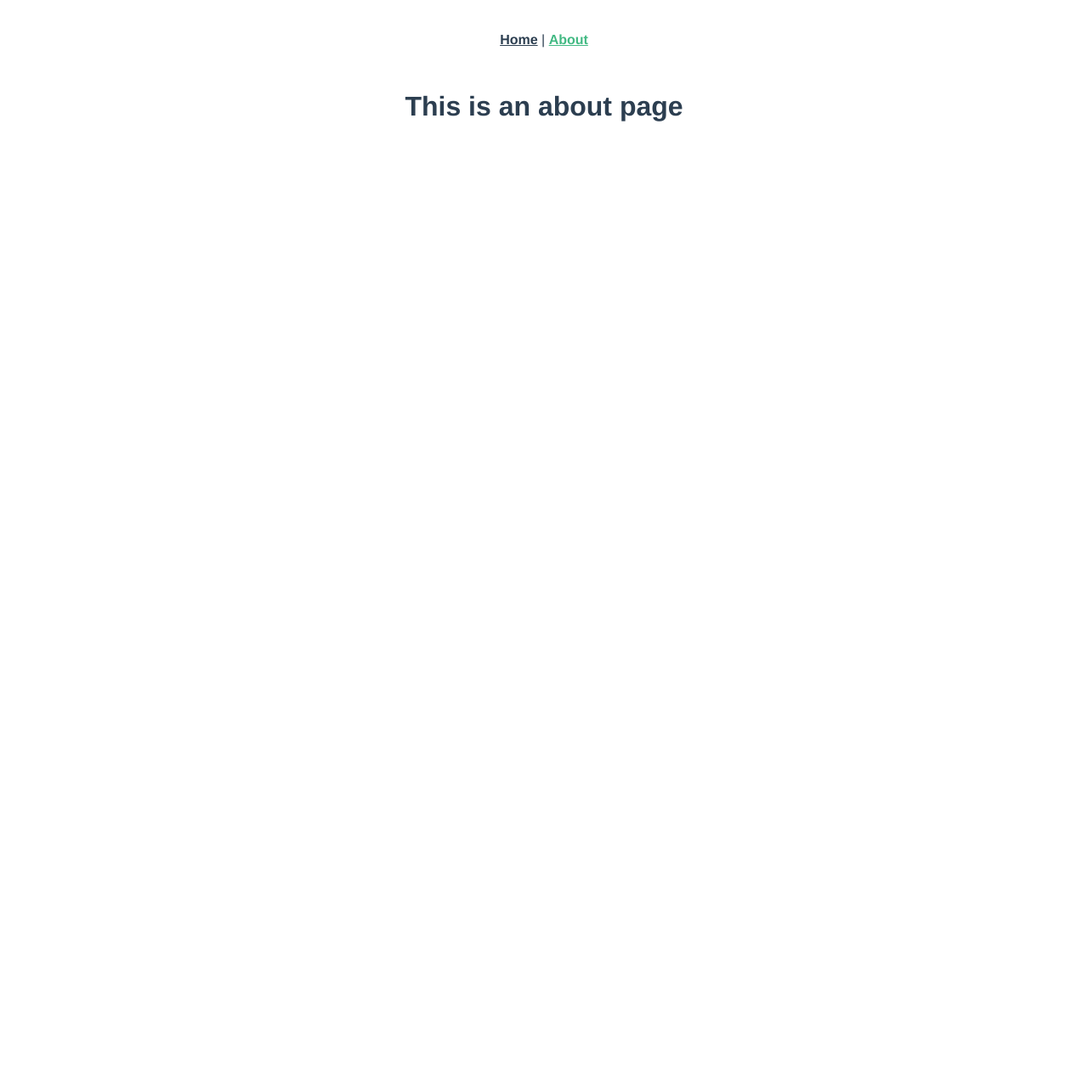
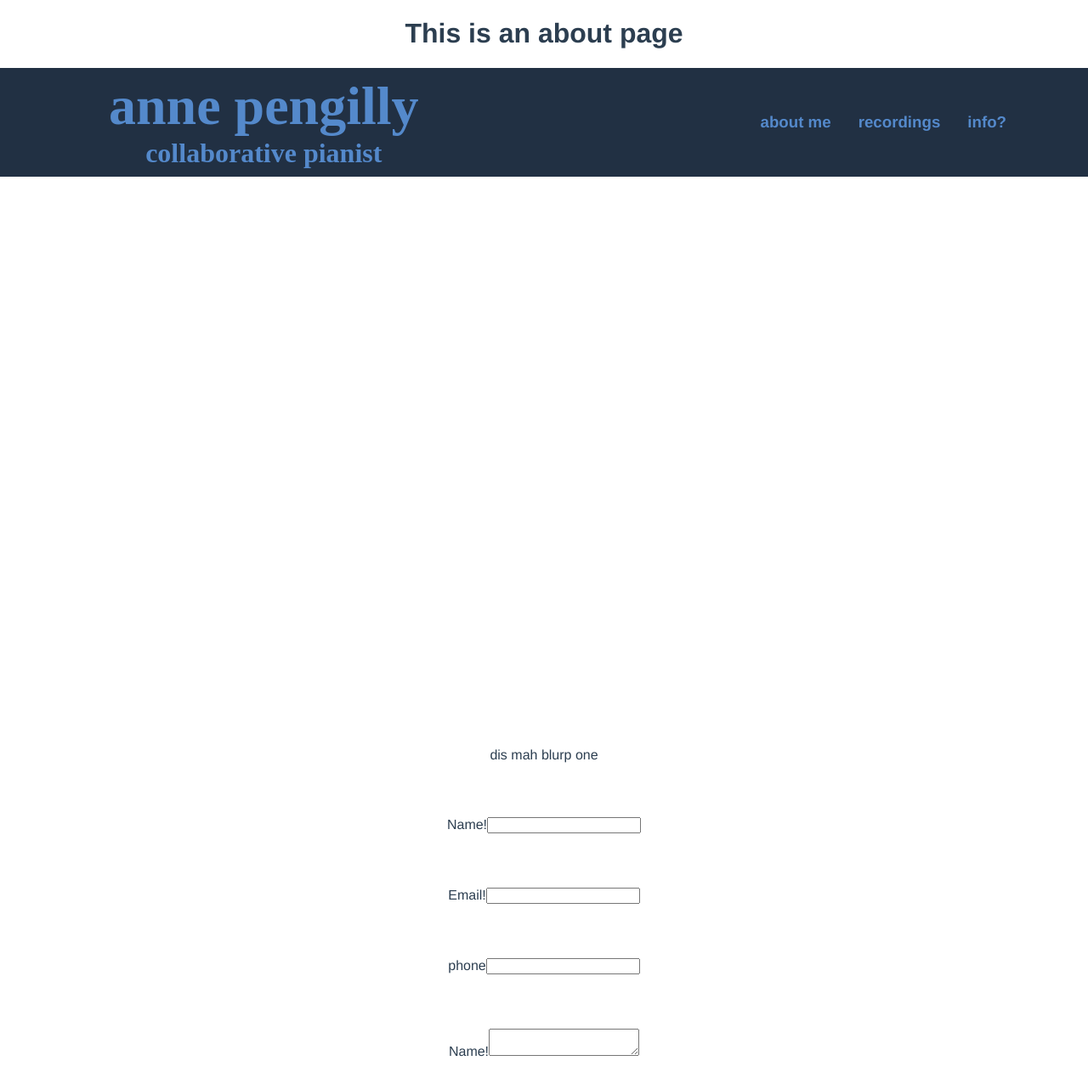
Before and after one commit to jbyer3/anne-portfolio, a Vue app: page /#/about in a window 1280 px wide. Shown: the top 1282 px of the page at 85% size. Before the commit the page ends 800 px from the top, so only its background shows below. Built offline with nearby package versions, Linux system fonts and the light colour scheme.

Commit message:
under construction

```diff
--- a/public/index.html
+++ b/public/index.html
@@ -6,6 +6,13 @@
     <meta name="viewport" content="width=device-width,initial-scale=1.0">
     <link rel="icon" href="<%= BASE_URL %>favicon.ico">
     <title>anne-portfolio-vue</title>
+    <style>
+      html, body {
+        padding: 0;
+        margin: 0;
+        box-sizing: border-box;
+      }
+    </style>
   </head>
   <body>
     <noscript>
--- a/src/App.vue
+++ b/src/App.vue
@@ -1,9 +1,9 @@
 <template>
   <div id="app">
-    <div id="nav">
-      <router-link to="/">Home</router-link> |
-      <router-link to="/about">About</router-link>
-    </div>
+    <!-- <div id="nav"> -->
+      <!-- <router-link to="/">Home</router-link> | -->
+      <!-- <router-link to="/about">About</router-link> -->
+    <!-- </div> -->
     <router-view/>
   </div>
 </template>
--- /dev/null
+++ b/src/components/Construction.vue
@@ -0,0 +1,16 @@
+<template>
+  <div>
+    <h1>Anne Pengilly</h1>
+    <h3>Collaborative Pianist</h3>
+    <h4>Site coming soon.</h4>
+  </div>
+</template>
+
+<style lang="scss" scoped>
+html, body {
+  padding: 0;
+  margin: 0;
+  box-sizing: border-box;
+  background: #dad8f3;
+}
+</style>
--- /dev/null
+++ b/src/components/Frontpage.vue
@@ -0,0 +1,163 @@
+<template>
+  <div>
+  <div class="nav">
+    <div class="nav-left">
+      <h1 id="hero-name">anne pengilly</h1>
+      <h4>collaborative pianist</h4>
+    </div>
+    <div class="nav-right">
+      <a href=""><h3>about me</h3></a>
+      <a href=""><h3>recordings</h3></a>
+      <a href=""><h3>info?</h3></a>
+    </div>
+  </div>
+  <div class="page">
+    <div class="photo-placeholder">
+    </div>
+
+    <div class="testimonials">
+      <div class="testimonial testimonial-one">
+        dis mah blurp one
+      </div>
+      <!-- <div class="testimonial testimonial-two">
+        dis mah blurp two
+      </div>
+      <div class="testimonial testimonial-three">
+        dis mah blurp three
+      </div>
+      <div class="testimonial testimonial-four">
+        dis mah blurp four
+      </div>
+      <div class="testimonial testimonial-five">
+        dis mah blurp five
+      </div>
+      <div class="testimonial testimonial-six">
+        dis mah blurp six
+      </div>
+      <div class="testimonial testimonial-seven">
+        dis mah blurp seven
+      </div>
+      <div class="testimonial testimonial-eight">
+        dis mah blurp eight
+      </div>
+      <div class="testimonial testimonial-nine">
+        dis mah blurp nine
+      </div> -->
+
+      <div class="call-to-action">
+        <form action="/">
+          <div class="form-item">
+            <label for="name">Name!</label>
+            <input type="text" name="name" id="name">
+          </div>
+          <div class="form-item">
+            <label for="email">Email!</label>
+            <input type="email" name="email" id="email">
+          </div>
+          <div class="form-item">
+            <label for="phone-number">phone</label>
+            <input type="text" name="phone-number" id="phone-number">
+          </div>
+          <div class="form-item">
+            <label for="cta-message">Name!</label>
+            <textarea type="text" name="cta-message" id="cta-message"></textarea>
+          </div>
+        </form>
+      </div>
+
+    </div>
+  </div>
+  </div>
+</template>
+
+<style lang="scss" scoped>
+html, body {
+  padding: 0;
+  margin: 0;
+  box-sizing: border-box;
+  font-family: 'Roboto', sans-serif;
+  background: #dad8f3;
+
+}
+
+a {
+  text-decoration: none;
+  color: rgb(84, 137, 203);
+
+}
+
+a:hover {
+  color: rgb(213, 85, 187)
+}
+
+.nav {
+  width: 100%;
+  height: 8rem;
+  background: rgb(33, 48, 67);
+  display: flex;
+  align-items: center;
+  justify-content: space-between;
+  color: rgb(84, 137, 203);
+  position: sticky;
+  top: 0;
+}
+
+#hero-name {
+  font-size: 4rem;
+  /* color: rgb(84, 137, 203); */
+}
+
+.nav-left * {
+  padding: 0;
+  margin: 0;
+}
+
+.nav .nav-left {
+  margin-top: 0;
+  margin-left: 8rem;
+  font-family: 'Lobster', cursive;
+  font-size: 2rem;
+}
+
+.nav .nav-right {
+  display: flex;
+  justify-content: flex-end;
+  margin-right: 4rem;
+}
+
+.nav-right * {
+  margin-right: 1rem;
+}
+
+.menu-dropdown {
+  display: flex;
+  justify-content: flex-end;
+  margin-right: 5rem;
+}
+
+.page {
+  display: flex;
+  flex-direction: column;
+  align-items: center;
+}
+
+.photo-placeholder {
+  height: 40rem;
+  width: 50rem;
+  background: white;
+}
+
+.testimonials *{
+  margin: 2rem;
+}
+
+.call-to-action form {
+  display: flex;
+  flex-direction: column;
+}
+
+.form-item * {
+  margin: 0;
+  padding: 0;
+}
+</style>
--- a/src/views/About.vue
+++ b/src/views/About.vue
@@ -1,5 +1,18 @@
 <template>
   <div class="about">
     <h1>This is an about page</h1>
+    <Frontpage/>
   </div>
 </template>
+
+<script>
+// @ is an alias to /src
+import Frontpage from '@/components/Frontpage.vue'
+
+export default {
+  name: 'home',
+  components: {
+    Frontpage
+  }
+}
+</script>
--- a/src/views/Home.vue
+++ b/src/views/Home.vue
@@ -1,18 +1,19 @@
 <template>
   <div class="home">
-    <img alt="Vue logo" src="../assets/logo.png">
-    <HelloWorld msg="Welcome to Your Vue.js App"/>
+    <Construction/>
   </div>
 </template>
 
 <script>
 // @ is an alias to /src
-import HelloWorld from '@/components/HelloWorld.vue'
+// import HelloWorld from '@/components/HelloWorld.vue'
+import Construction from '@/components/Construction.vue'
 
 export default {
   name: 'home',
   components: {
-    HelloWorld
+    // HelloWorld
+    Construction
   }
 }
 </script>
```
